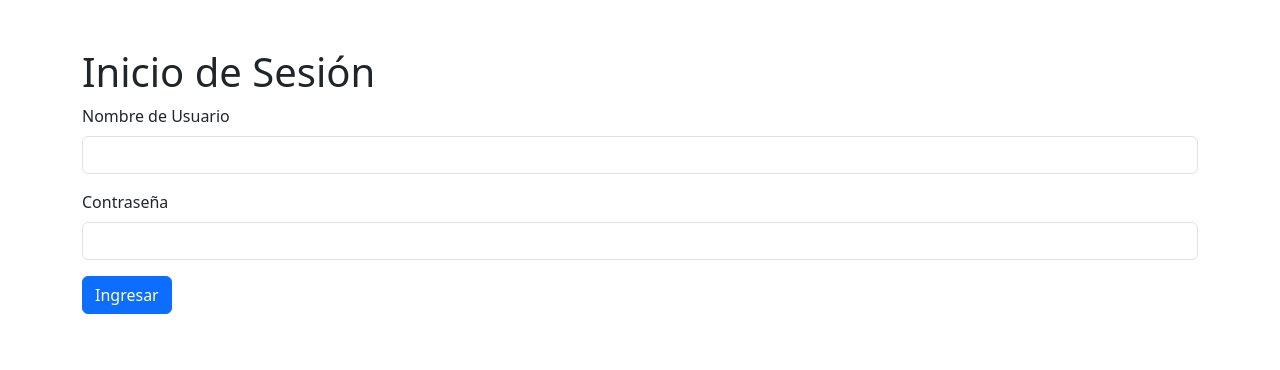
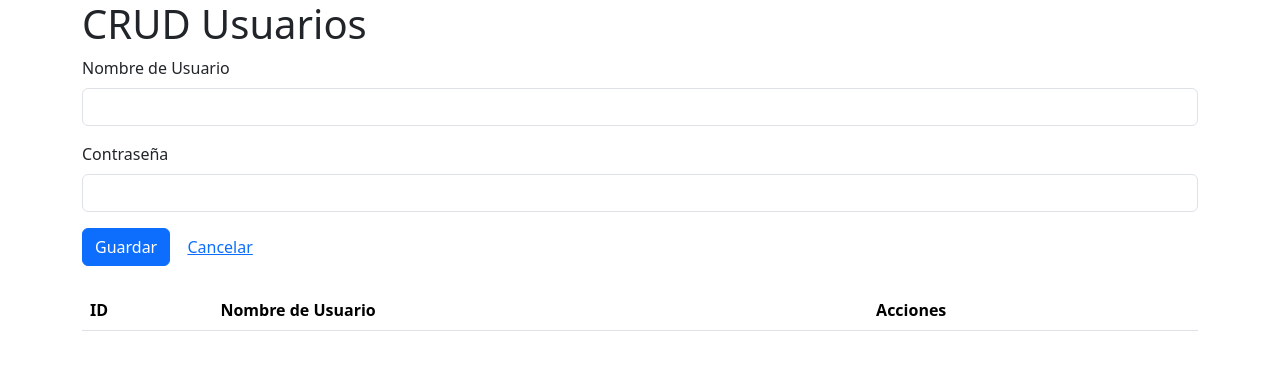
Before and after one commit to Emanuel12042003/Trevi-o, a Flask app: page / in a window 1280 px wide. Shown: the top 370 px of the page. Run offline with Flask 3, Linux system fonts and the light colour scheme; data that the repository does not hold is empty; parts of the project's set-up code (start-up, migrations or seed data) failed here and were passed over; some libraries are stand-ins or nearby versions.

Commit message:
Update app.html

```diff
--- a/templates/app.html
+++ b/templates/app.html
@@ -1,25 +1,107 @@
+
+
 <!DOCTYPE html>
 <html lang="es">
 <head>
     <meta charset="UTF-8">
     <meta name="viewport" content="width=device-width, initial-scale=1.0">
-    <title>Inicio de Sesión</title>
+    <title>CRUD Usuarios</title>
     <link href="https://cdn.jsdelivr.net/npm/bootstrap@5.3.3/dist/css/bootstrap.min.css" rel="stylesheet">
+    <script src="https://code.jquery.com/jquery-3.7.1.min.js"></script>
+    <script src="https://js.pusher.com/8.2.0/pusher.min.js"></script>
 </head>
 <body>
     <div class="container">
-        <h1 class="mt-5">Inicio de Sesión</h1>
-        <form method="POST">
+        <h1>CRUD Usuarios</h1>
+
+        <!-- Formulario para crear o actualizar usuarios -->
+        <form id="frmUsuario" method="post">
+            <input type="hidden" id="id_usuario" name="id_usuario">
             <div class="mb-3">
                 <label for="nombre_usuario" class="form-label">Nombre de Usuario</label>
-                <input type="text" class="form-control" id="nombre_usuario" name="nombre_usuario" required>
+                <input type="text" id="nombre_usuario" name="nombre_usuario" class="form-control">
             </div>
             <div class="mb-3">
                 <label for="contrasena" class="form-label">Contraseña</label>
-                <input type="password" class="form-control" id="contrasena" name="contrasena" required>
+                <input type="password" id="contrasena" name="contrasena" class="form-control">
             </div>
-            <button type="submit" class="btn btn-primary">Ingresar</button>
+            <button id="guardar" class="btn btn-primary">Guardar</button>
+            <button type="reset" class="btn btn-link">Cancelar</button>
         </form>
+
+        <!-- Tabla para mostrar los usuarios -->
+        <table class="table table-striped mt-4">
+            <thead>
+                <tr>
+                    <th>ID</th>
+                    <th>Nombre de Usuario</th>
+                    <th>Acciones</th>
+                </tr>
+            </thead>
+            <tbody id="tbodyUsuarios"></tbody>
+        </table>
     </div>
+
+    <script>
+        // Cargar usuarios al cargar la página
+        function cargarUsuarios() {
+            $.get("/usuarios", function (usuarios) {
+                $("#tbodyUsuarios").html("");
+                usuarios.forEach(function (usuario) {
+                    $("#tbodyUsuarios").append(`
+                        <tr>
+                            <td>${usuario.Id_Usuario}</td>
+                            <td>${usuario.Nombre_Usuario}</td>
+                            <td>
+                                <button class="btn btn-primary btn-editar" data-id="${usuario.Id_Usuario}">Editar</button>
+                                <button class="btn btn-danger btn-eliminar" data-id="${usuario.Id_Usuario}">Eliminar</button>
+                            </td>
+                        </tr>
+                    `);
+                });
+            });
+        }
+
+        // Editar usuario usando ruta sin query string
+        $(document).on("click", ".btn-editar", function () {
+            const id_usuario = $(this).data("id");
+            $.get(`/usuarios/editar/${id_usuario}`, function (usuario) {
+                $("#id_usuario").val(usuario.Id_Usuario);
+                $("#nombre_usuario").val(usuario.Nombre_Usuario);
+                $("#contrasena").val(usuario.Contrasena);
+            });
+        });
+
+        // Eliminar usuario usando ID en la URL
+        $(document).on("click", ".btn-eliminar", function () {
+            if (!confirm("¿Seguro que deseas eliminar este usuario?")) return;
+            const id_usuario = $(this).data("id");
+            $.post(`/usuarios/eliminar/${id_usuario}`, function () {
+                cargarUsuarios();
+            });
+        });
+
+        // Guardar o actualizar usuario
+        $("#frmUsuario").submit(function (event) {
+            event.preventDefault();
+            const url = $("#id_usuario").val() ? "/usuarios/guardar" : "/usuarios/guardar";
+            $.post(url, $(this).serialize(), function () {
+                $("#frmUsuario").get(0).reset();
+                cargarUsuarios();
+            });
+        });
+
+        // Cargar usuarios al inicio
+        $(document).ready(function () {
+            cargarUsuarios();
+
+            // Pusher para actualizaciones en tiempo real
+            const pusher = new Pusher("970a7d4d6af4b86adcc6", { cluster: "us2" });
+            const channel = pusher.subscribe("canalUsuarios");
+            channel.bind("actualizacion", function () {
+                cargarUsuarios();
+            });
+        });
+    </script>
 </body>
 </html>
```
